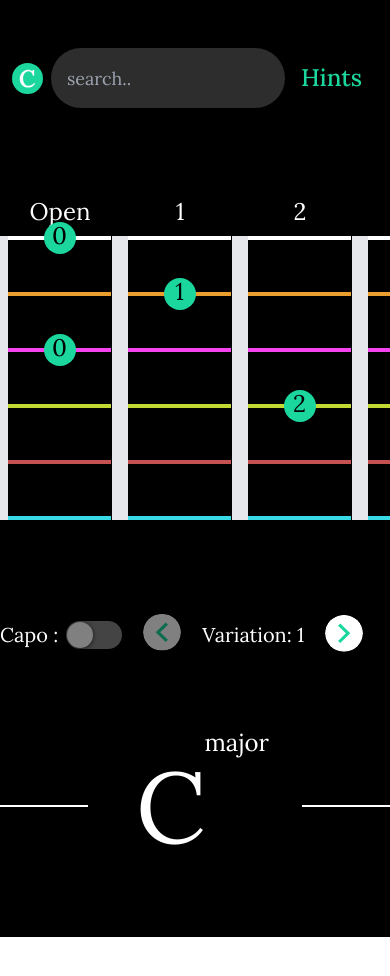
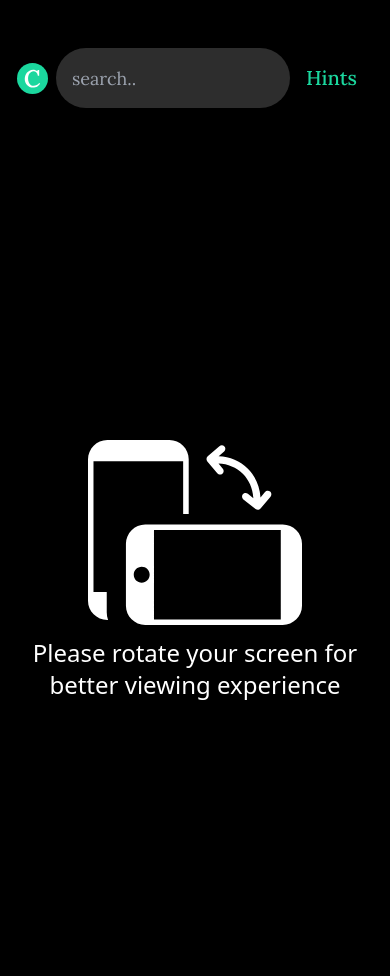
Before and after one commit to sharmamayank221/diachords, a Next.js app: page /chords/cmajor in a window 390 px wide. Shown: the top 976 px of the page. Before the commit the page ends 937 px from the top, so only its background shows below. Built offline with nearby package versions, Linux system fonts and the light colour scheme.

Commit message:
add orientation design for mobile

```diff
--- a/src/components/Fret.tsx
+++ b/src/components/Fret.tsx
@@ -52,8 +52,6 @@ export default function Fret({
     }
   );
 
-  console.log(fretIndex && fretIndex % 2, "index");
-
   return (
     <div className="flex flex-col items-center">
       <p className="text-white text-center pb-2 text-2xl font-Lora">
--- a/src/components/Header.tsx
+++ b/src/components/Header.tsx
@@ -34,7 +34,7 @@ export default function Header() {
             <button
               type="button"
               onClick={openModal}
-              className="rounded-md bg-black font-Lora bg-opacity-20 px-4 py-2 text-2xl font-medium text-[#1BD79E] hover:bg-opacity-30 focus:outline-none focus-visible:ring-2 focus-visible:ring-white focus-visible:ring-opacity-75"
+              className="rounded-md bg-black font-Lora bg-opacity-20 px-4 py-2 text-xl md:text-2xl font-medium text-[#1BD79E] hover:bg-opacity-30 focus:outline-none focus-visible:ring-2 focus-visible:ring-white focus-visible:ring-opacity-75"
             >
               Hints
             </button>
--- a/src/components/Layout.tsx
+++ b/src/components/Layout.tsx
@@ -1,13 +1,25 @@
 import React from "react";
 import Footer from "./Footer";
 import Header from "./Header";
+import Image from "next/image";
 
 export default function Layout({ children }: any) {
   return (
-    <>
+    <div>
       <Header />
-      <main style={{ backgroundColor: "#000" }}>{children}</main>
+      <main style={{ backgroundColor: "#000" }} className="sm:block hidden">
+        {children}
+      </main>
+
+      <div className="h-screen bg-black flex flex-col items-center justify-center ">
+        <div className="relative w-[214px] h-[185px]">
+          <Image src="/rotate.svg" alt="rotate-screen" fill />
+        </div>
+        <span className="text-white text-center text-2xl pt-3">
+          Please rotate your screen for better viewing experience
+        </span>
+      </div>
       <Footer />
-    </>
+    </div>
   );
 }
--- a/src/components/SearchBar.tsx
+++ b/src/components/SearchBar.tsx
@@ -35,8 +35,6 @@ export default function Searchbar() {
     );
     setData(searchData);
   }, [WithIds, dispatch, searchChord]);
-
-  console.log(Data, "searcdata");
 
   // what i am trying to achieve is to set the id in all chords objects so that i can search by id as well as make dynamic detail page
   // My approach is use forEach to loop over every object and set the id as keysuffix value
--- a/src/pages/chords/[id].tsx
+++ b/src/pages/chords/[id].tsx
@@ -7,6 +7,7 @@ import ChordName from "@/components/ChordName";
 import { A } from "@/types/chord.types";
 import getIDs from "@/helpers/getIDs";
 import { useRouter } from "next/router";
+import Layout from "@/components/Layout";
 
 interface IParams extends ParsedUrlQuery {
   slug: string;
@@ -111,7 +112,7 @@ export default function Chord(props: any) {
   }
 
   return (
-    <div className="h-full w-full overflow-hidden bg-black ">
+    <div className="h-full w-full overflow-hidden">
       <DynamicComponentWithNoSSR data={chordData as A} id={id as string} />
 
       <ChordName singleDatafromDynamicPage={chordData} />
--- a/src/pages/index.tsx
+++ b/src/pages/index.tsx
@@ -6,6 +6,7 @@ import { useAppSelector } from "@/app/hooks";
 import ChordName from "@/components/ChordName";
 import { useRouter } from "next/router";
 import React from "react";
+import Layout from "@/components/Layout";
 
 export default function Home() {
   const router = useRouter();
@@ -25,13 +26,7 @@ export default function Home() {
   }, []);
 
   return (
-    <>
-      <Head>
-        <title>Chordy</title>
-        <meta name="description" content="Generated by create next app" />
-        <meta name="viewport" content="width=device-width, initial-scale=1" />
-      </Head>
-      <main>
+    <Layout>
       <div className="w-full overflow-hidden bg-black h-full">
         <DynamicComponentWithNoSSR
           id={singleData?.[0]?.id}
@@ -39,7 +34,6 @@ export default function Home() {
         />
       </div>
       <ChordName singleDatafromDynamicPage={singleData?.[0]} />
-      </main>
-    </>
+    </Layout>
   );
 }
--- a/src/styles/globals.css
+++ b/src/styles/globals.css
@@ -7,3 +7,10 @@
 .native-scroll{
     -webkit-overflow-scrolling: touch;
 }
+
+
+@media screen and (orientation: landscape) {
+    .mediaManage {
+     display: none;
+    }
+  }
```
Also changed, not shown: public/rotate.svg (added). Lines whose indentation alone changed are shown as unchanged.
